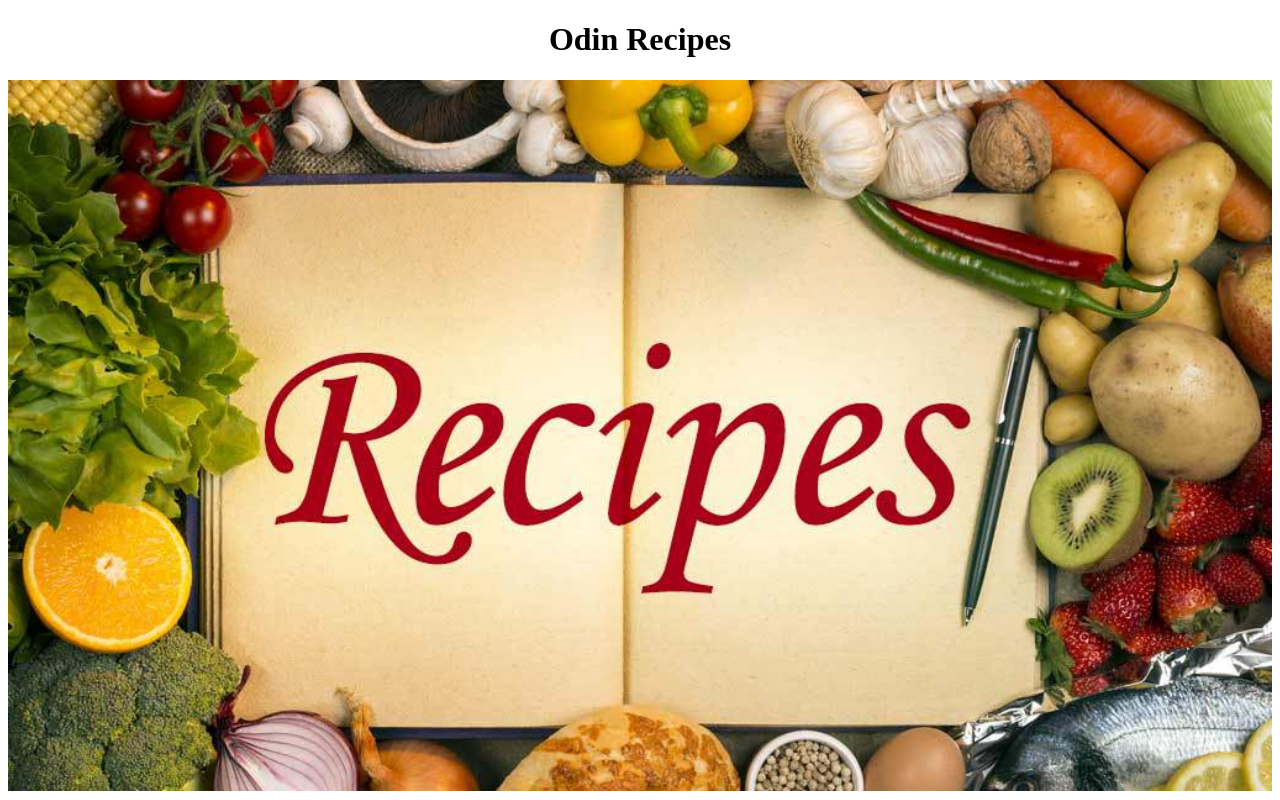
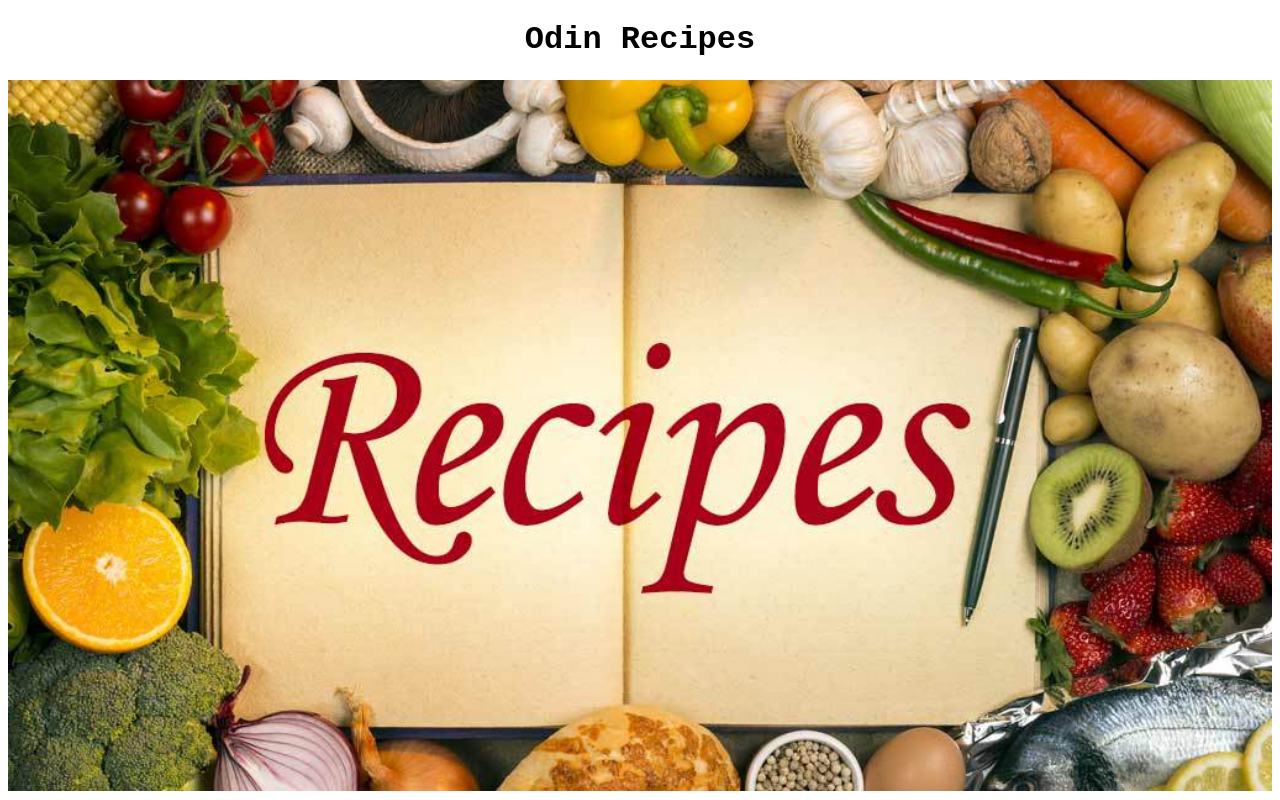
Before and after one commit to jannikt-sys/odin-recipes, a plain HTML site: page index.html in a window 1280 px wide. Shown: the top 800 px of the page. Drawn offline with Linux system fonts and the light colour scheme.

Commit message:
Change the font-family from the homepage

```diff
--- a/style.css
+++ b/style.css
@@ -12,3 +12,7 @@
     height: auto;
     width: 100%;
 }
+
+body {
+    font-family: monospace, sans-serif;
+}
```
